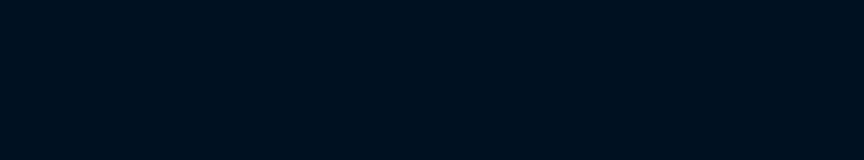
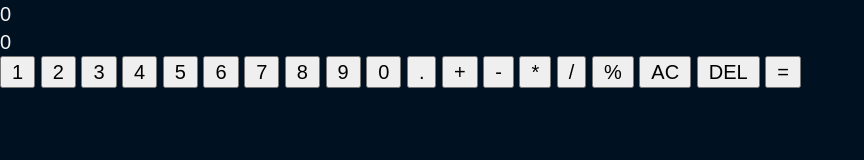
Before and after one commit to drevelob/odin-calculator, a plain HTML site: page index.html in a window 1280 px wide. Shown: the whole page, without its empty margins (0-864 px from the left). Drawn offline with Linux system fonts and the light colour scheme.

Commit message:
Create elements and main structure in index.html

```diff
--- a/index.html
+++ b/index.html
@@ -11,6 +11,33 @@
   <script src="./script.js" defer></script>
 </head>
 <body>
-  <main></main>
+  <main class="main_container">
+    <div class="calculator_display">
+      <p class="expression">0</p>
+      <p class="display">0</p>
+    </div>
+
+    <div class="calculator_buttons">
+      <button class="digits" value="1">1</button>
+      <button class="digits" value="2">2</button>
+      <button class="digits" value="3">3</button>
+      <button class="digits" value="4">4</button>
+      <button class="digits" value="5">5</button>
+      <button class="digits" value="6">6</button>
+      <button class="digits" value="7">7</button>
+      <button class="digits" value="8">8</button>
+      <button class="digits" value="9">9</button>
+      <button class="digits" value="0">0</button>
+      <button class="point" value=".">.</button>
+      <button class="operators" value="+">+</button>
+      <button class="operators" value="-">-</button>
+      <button class="operators" value="*">*</button>
+      <button class="operators" value="/">/</button>
+      <button class="percentage" value="">%</button>
+      <button class="clear">AC</button>
+      <button class="delete">DEL</button>
+      <button class="equal" value="">=</button>
+    </div>
+  </main>
 </body>
 </html>
```
